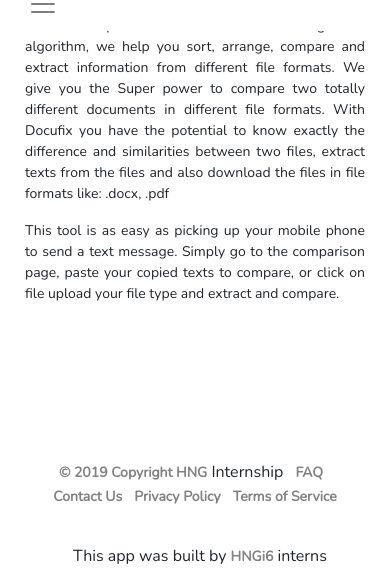
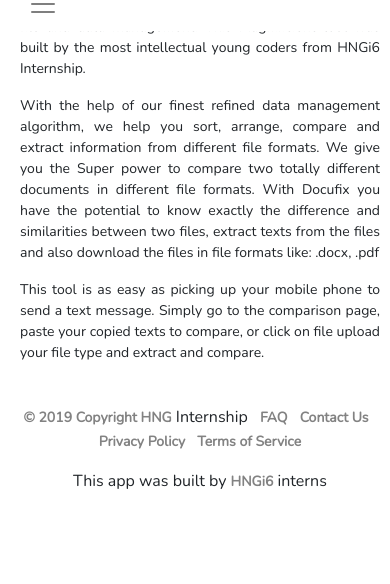
Before and after one commit to ssdanso/Docufix.io, a PHP site: page /about_us.html in a window 390 px wide. Shown: the part 333-917 px from the top of the page. After the commit the page ends 822 px from the top, so only its background shows below. Run offline with PHP 8.4, Linux system fonts and the light colour scheme.

Commit message:
Update about.css

```diff
--- a/css/about.css
+++ b/css/about.css
@@ -4,7 +4,7 @@ body{
     border-color: #3B1F9E;
 }
 
-.container{
+.container-about{
     margin-bottom: 100px;
 }
 
@@ -27,7 +27,7 @@ h2{
   }
 
   @media (max-width: 575px){
-    .container{
+    .container-about{
         margin-top: 100px;
         margin-right: 10px;
         padding: 20px;
```
